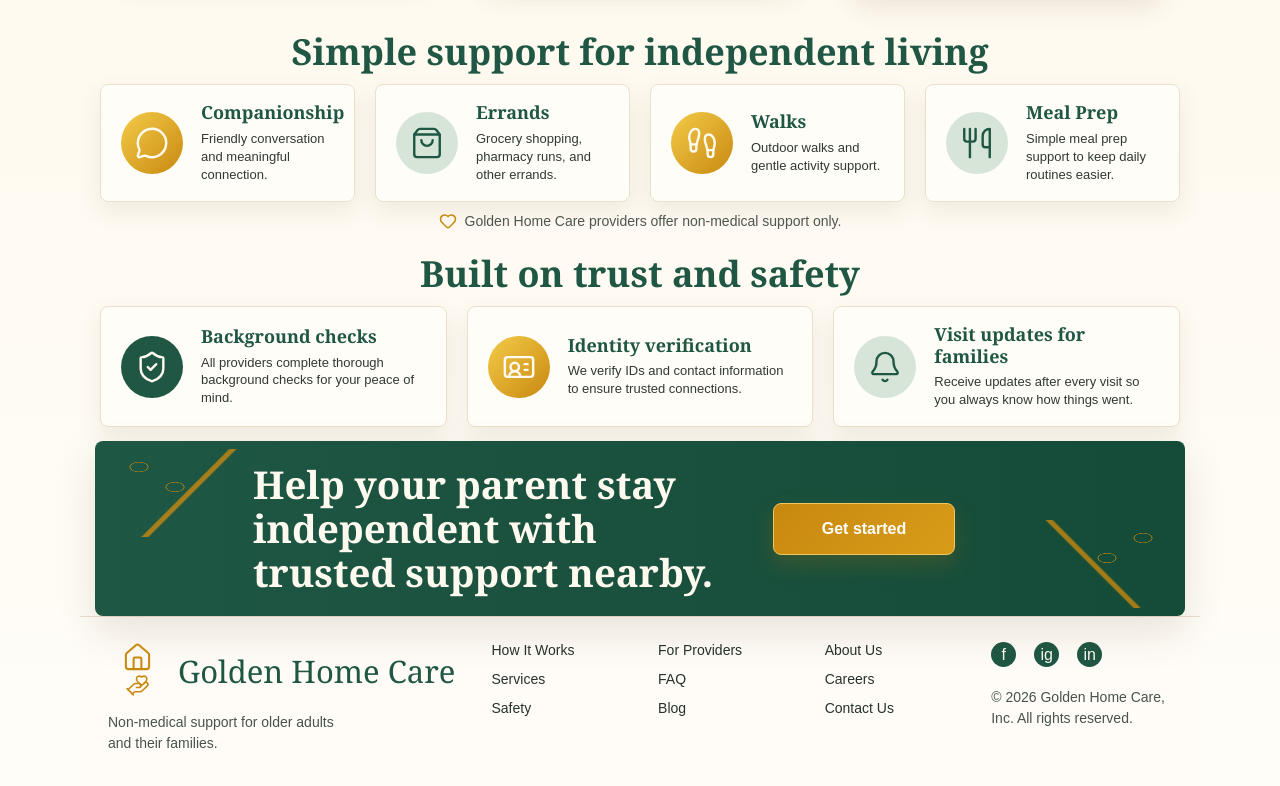
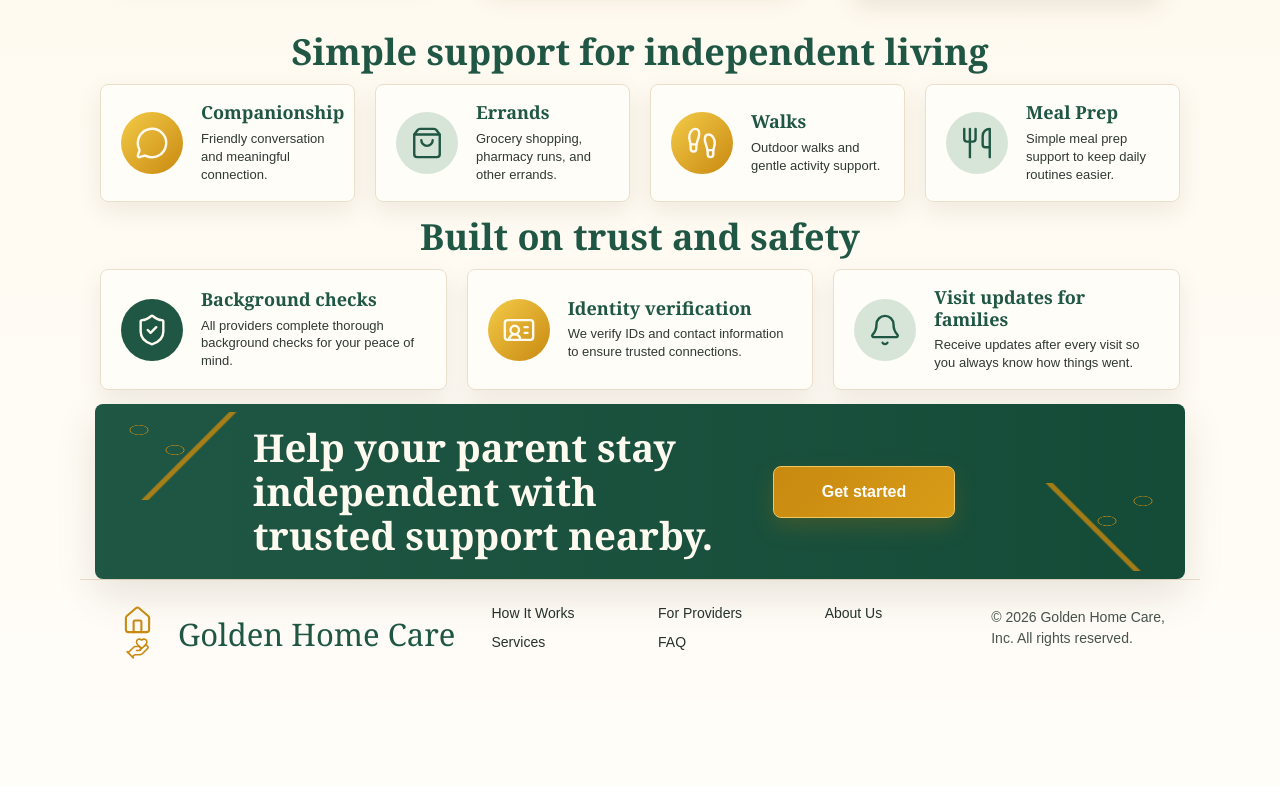
Before and after one commit to amitkalay/Golden-Home-Care, a Next.js app in the folder apps/web/: page / in a window 1280 px wide. Shown: the part 954-1740 px from the top of the page. After the commit the page ends 1655 px from the top, so only its background shows below. Built offline with nearby package versions, Linux system fonts and the light colour scheme.

Commit message:
removed a bunch of other random stuff

```diff
--- a/apps/web/src/app/page.tsx
+++ b/apps/web/src/app/page.tsx
@@ -189,10 +189,6 @@ export default function HomePage() {
             <FeatureCard key={service.title} {...service} />
           ))}
         </div>
-        <p className="support-note">
-          <Heart size={18} /> Golden Home Care providers offer non-medical support
-          only.
-        </p>
       </section>
 
       <section className="safety-section" id="safety">
@@ -222,27 +218,19 @@ export default function HomePage() {
             </span>
             <span>Golden Home Care</span>
           </a>
-          <p>Non-medical support for older adults and their families.</p>
         </div>
         <div className="footer-links">
           <a href="#how">How It Works</a>
           <a href="#services">Services</a>
-          <a href="#safety">Safety</a>
         </div>
         <div className="footer-links">
           <a href="/sign-in">For Providers</a>
           <a href="#faq">FAQ</a>
-          <a href="#blog">Blog</a>
         </div>
         <div className="footer-links">
           <a href="#about">About Us</a>
-          <a href="#careers">Careers</a>
-          <a href="#contact">Contact Us</a>
         </div>
         <div className="socials" aria-label="Social links">
-          <span>f</span>
-          <span>ig</span>
-          <span>in</span>
           <p>© 2026 Golden Home Care, Inc. All rights reserved.</p>
         </div>
       </footer>
```
